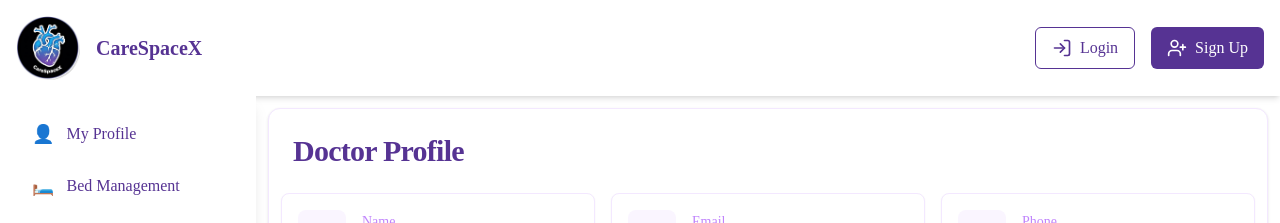
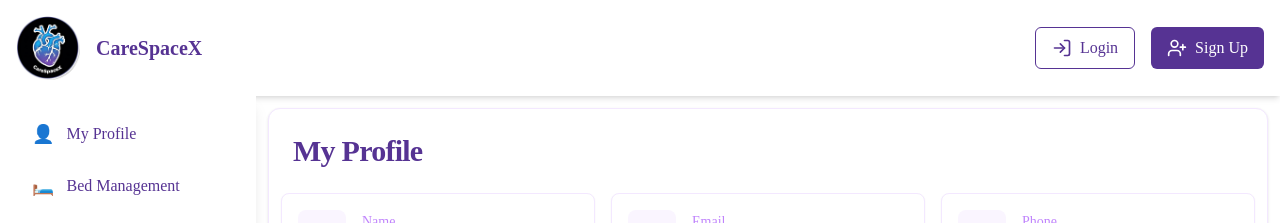
Before and after one commit to Adarshrajsrivastwa/Medical-website, a React (Vite) app in the folder frontend/: page /doctor-profile in a window 1280 px wide. Shown: the top 223 px of the page. Built offline with nearby package versions, Linux system fonts and the light colour scheme; no server answers; a web font is replaced by a local one.

Commit message:
Doctor Profile Page

```diff
--- a/frontend/src/Pages/DoctorDashboard/Profile.jsx
+++ b/frontend/src/Pages/DoctorDashboard/Profile.jsx
@@ -60,7 +60,7 @@ const DoctorProfile = () => {
       <Card className="w-full border border-purple-100">
         <CardHeader className="space-y-1 pb-4">
           <CardTitle className="text-3xl font-bold text-[#563393]">
-            Doctor Profile
+            My Profile
           </CardTitle>
         </CardHeader>
 
```
